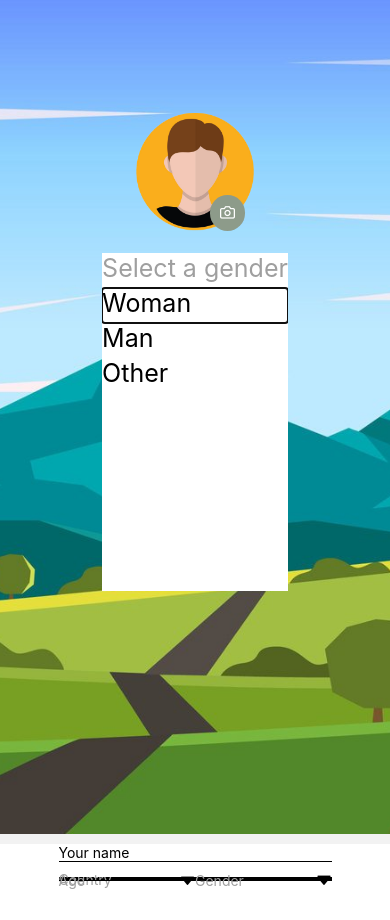
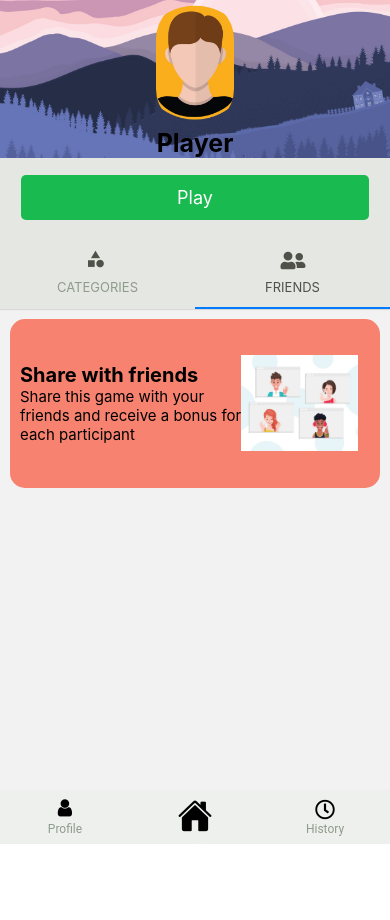
Before and after one commit to Orlando17544/ReactNativeTrivia, a React Native app: screen /Friends in a window 390 px wide. After the commit the page ends 844 px from the top, so only its background shows below. Built offline with nearby package versions, Linux system fonts and the light colour scheme.

Commit message:
Now the user can share the app

```diff
--- a/App.js
+++ b/App.js
@@ -29,14 +29,14 @@ const App = () => {
 
 	return (
 		<NavigationContainer>
-		<Stack.Navigator initialRouteName="EditProfile"
+		<Stack.Navigator initialRouteName="Main"
 		screenOptions={{
 			headerShown: false
 		}}
 		>
+		<Stack.Screen name="Main" component={MainScreen} />
 		<Stack.Screen name="EditProfile" component={EditProfileScreen} />
 		<Stack.Screen name="Welcome" component={WelcomeScreen} />
-		<Stack.Screen name="Main" component={MainScreen} />
 		<Stack.Screen name="Trivia" component={TriviaScreen} />
 		<Stack.Screen name="Name" component={NameScreen} />
 		</Stack.Navigator>
--- a/src/screens/FriendsScreen.js
+++ b/src/screens/FriendsScreen.js
@@ -16,7 +16,8 @@ import {
 	TouchableOpacity,
 	TextInput,
 	Image,
-	Dimensions
+	Dimensions,
+	Share
 } from 'react-native';
 
 const screenWidth = Dimensions.get('window').width;
@@ -24,8 +25,28 @@ const screenHeight = Dimensions.get('window').height;
 
 const FriendsScreen = () => {
 
+	const onShare = async () => {
+		    try {
+			  const result = await Share.share({
+					  message: 'Hi! I want to share with you an awesome app',
+			  });
+			  if (result.action === Share.sharedAction) {
+				if (result.activityType) {
+				// shared with activity type of result.activityType
+				} else {
+				// shared
+				}
+			  } else if (result.action === Share.dismissedAction) {
+				// dismissed
+			  }
+		    } catch (error) {
+		    	  alert(error.message);
+		    }
+	}
+
+
 	return (
-		<View style={ styles.container }>
+		<TouchableOpacity style={ styles.container } onPress={() => {onShare();}}>
 			<View style={{ justifyContent: 'center', marginLeft: 10 }}>
 				<Text style={{ fontSize: 20, fontWeight: 'bold' }}>Share with friends</Text>
 				<Text style={{ fontSize: 15 }}>Share this game with your{'\n'}friends and receive a bonus for{'\n'}each participant</Text>
@@ -35,7 +56,7 @@ const FriendsScreen = () => {
 				style={{ height: screenHeight * 0.2, width: screenWidth * 0.3 }}
 				resizeMode="contain"
 			/>
-		</View>
+		</TouchableOpacity>
 	);
 };
 
```
